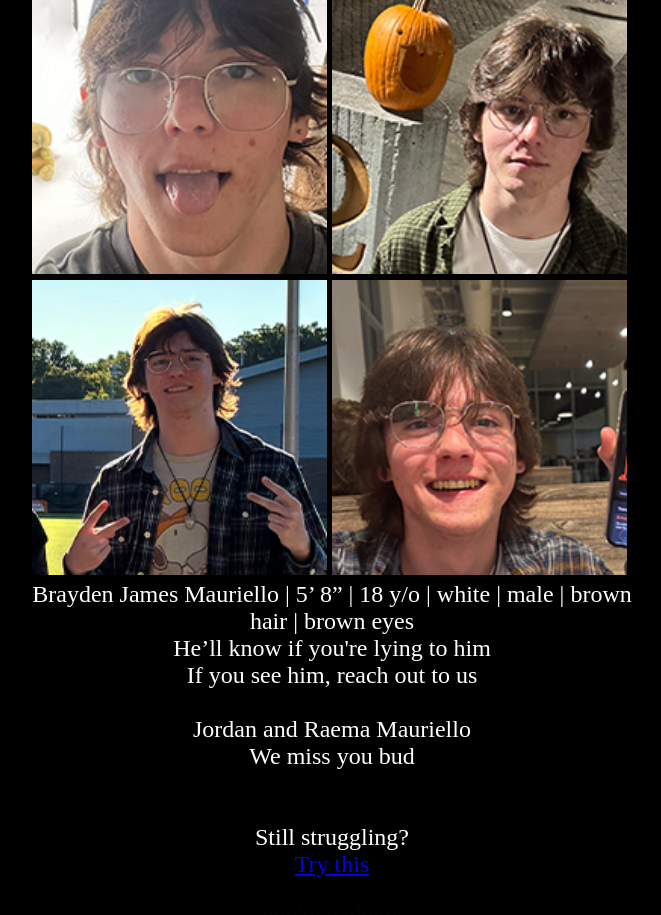
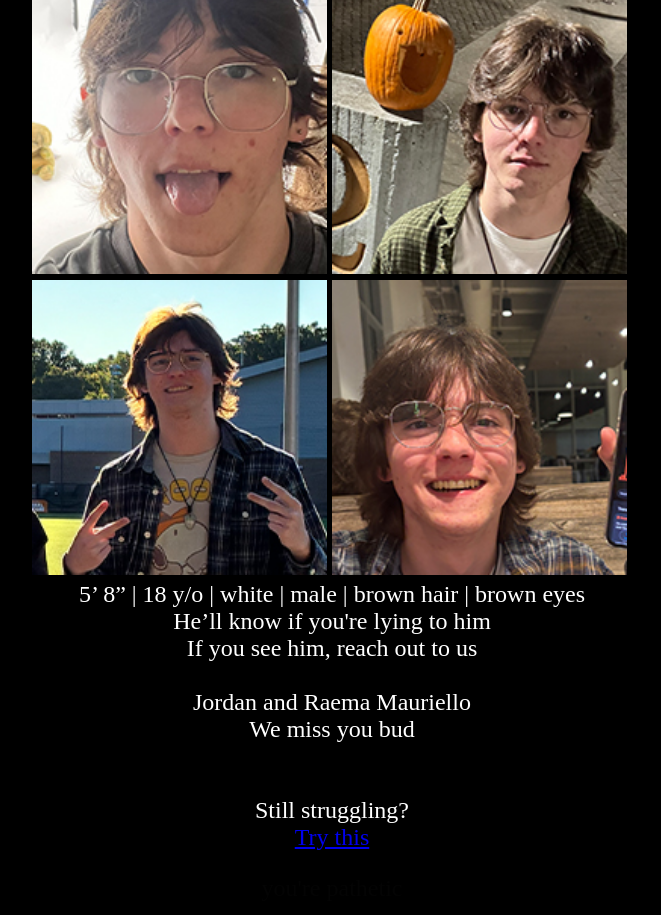
Before and after one commit to GarbageGameDeveloper/HTML-Practice, a plain HTML site: page attention_span1.html in a window 1280 px wide. Shown: the part 181-1096 px from the top of the page, without its empty margins (308-969 px from the left). Drawn offline with Linux system fonts and the light colour scheme.

Commit message:
Update attention_span1.html

```diff
--- a/attention_span1.html
+++ b/attention_span1.html
@@ -78,7 +78,7 @@
 			</div>
 
 			<div class="centered_text">
-				Brayden James Mauriello | 5’ 8” | 18 y/o | white | male | brown hair | brown eyes
+				5’ 8” | 18 y/o | white | male | brown hair | brown eyes
 				<br>He’ll know if you're lying to him
 				<br>If you see him, reach out to us
 				<br>
```
